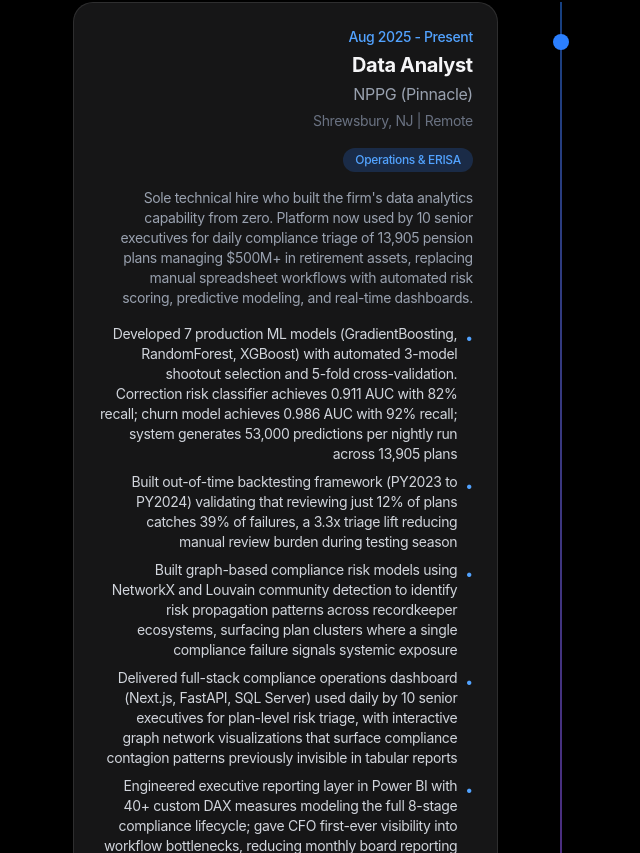
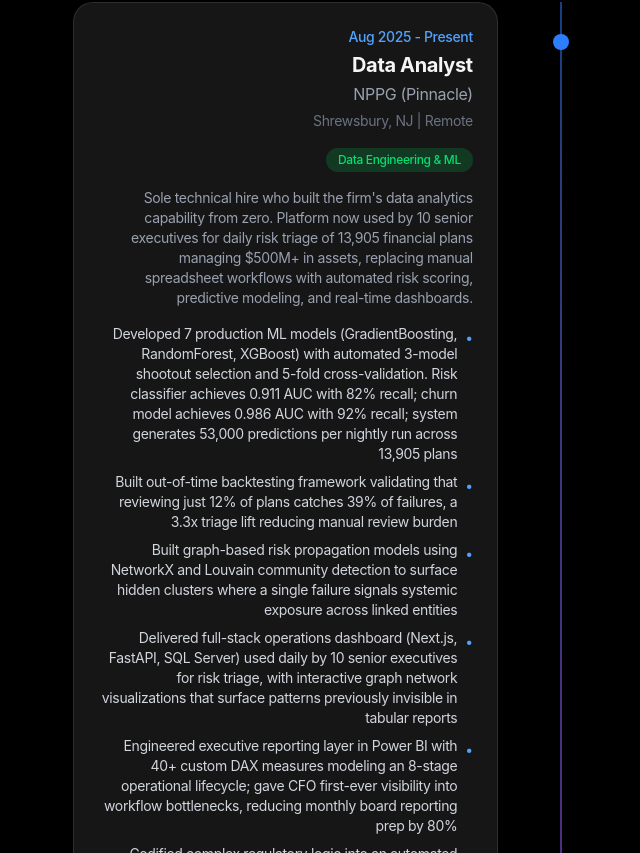
Before and after one commit to inSideos-designs/portfolio, a Next.js app: page /experience in a window 1280 px wide. Shown: the part 327-1180 px from the top of the page, without its empty margins (79-719 px from the left). Built offline with nearby package versions, Linux system fonts and the light colour scheme.

Commit message:
Remove 401k/compliance jargon, keep technical ML terms

```diff
--- a/src/app/experience/page.tsx
+++ b/src/app/experience/page.tsx
@@ -8,15 +8,15 @@
     company: 'NPPG (Pinnacle)',
     location: 'Shrewsbury, NJ | Remote',
     period: 'Aug 2025 - Present',
-    type: 'Operations & ERISA',
-    description: 'Sole technical hire who built the firm\'s data analytics capability from zero. Platform now used by 10 senior executives for daily compliance triage of 13,905 pension plans managing $500M+ in retirement assets, replacing manual spreadsheet workflows with automated risk scoring, predictive modeling, and real-time dashboards.',
+    type: 'Data Engineering & ML',
+    description: 'Sole technical hire who built the firm\'s data analytics capability from zero. Platform now used by 10 senior executives for daily risk triage of 13,905 financial plans managing $500M+ in assets, replacing manual spreadsheet workflows with automated risk scoring, predictive modeling, and real-time dashboards.',
     achievements: [
-      'Developed 7 production ML models (GradientBoosting, RandomForest, XGBoost) with automated 3-model shootout selection and 5-fold cross-validation. Correction risk classifier achieves 0.911 AUC with 82% recall; churn model achieves 0.986 AUC with 92% recall; system generates 53,000 predictions per nightly run across 13,905 plans',
-      'Built out-of-time backtesting framework (PY2023 to PY2024) validating that reviewing just 12% of plans catches 39% of failures, a 3.3x triage lift reducing manual review burden during testing season',
-      'Built graph-based compliance risk models using NetworkX and Louvain community detection to identify risk propagation patterns across recordkeeper ecosystems, surfacing plan clusters where a single compliance failure signals systemic exposure',
-      'Delivered full-stack compliance operations dashboard (Next.js, FastAPI, SQL Server) used daily by 10 senior executives for plan-level risk triage, with interactive graph network visualizations that surface compliance contagion patterns previously invisible in tabular reports',
-      'Engineered executive reporting layer in Power BI with 40+ custom DAX measures modeling the full 8-stage compliance lifecycle; gave CFO first-ever visibility into workflow bottlenecks, reducing monthly board reporting prep by 80%',
-      'Codified IRS regulatory logic (IRC 401(k)/401(m) dual-prong ADP/ACP testing, 416 Top Heavy, Safe Harbor classification) into an automated compliance engine with per-plan audit trail generation. Each missed ADP/ACP failure exposes plans to 10% excise tax; on a $5M plan, that is $500K in avoidable penalties',
+      'Developed 7 production ML models (GradientBoosting, RandomForest, XGBoost) with automated 3-model shootout selection and 5-fold cross-validation. Risk classifier achieves 0.911 AUC with 82% recall; churn model achieves 0.986 AUC with 92% recall; system generates 53,000 predictions per nightly run across 13,905 plans',
+      'Built out-of-time backtesting framework validating that reviewing just 12% of plans catches 39% of failures, a 3.3x triage lift reducing manual review burden',
+      'Built graph-based risk propagation models using NetworkX and Louvain community detection to surface hidden clusters where a single failure signals systemic exposure across linked entities',
+      'Delivered full-stack operations dashboard (Next.js, FastAPI, SQL Server) used daily by 10 senior executives for risk triage, with interactive graph network visualizations that surface patterns previously invisible in tabular reports',
+      'Engineered executive reporting layer in Power BI with 40+ custom DAX measures modeling an 8-stage operational lifecycle; gave CFO first-ever visibility into workflow bottlenecks, reducing monthly board reporting prep by 80%',
+      'Codified complex regulatory logic into an automated rules engine with per-entity audit trail generation. Each missed failure exposes the firm to penalties up to $500K per case',
     ],
     tags: ['Python', 'Dagster', 'scikit-learn', 'FastAPI', 'Next.js', 'SQL Server', 'Power BI', 'NetworkX'],
   },
--- a/src/app/page.tsx
+++ b/src/app/page.tsx
@@ -19,7 +19,7 @@
           <ProjectCard
             title="NPPG Predictive Analytics"
             category="Data Engineering & ML"
-            description="Production ML platform generating 53,000 predictions per nightly run across 13,905 pension plans. 0.911 AUC risk model, graph-based compliance analytics, used daily by 10 senior executives."
+            description="Production ML platform generating 53,000 predictions per nightly run across 13,905 financial plans. 0.911 AUC risk model, graph-based analytics, used daily by 10 senior executives."
             imageUrl={`${basePath}/projects/nppg-pipelines.jpeg`}
           />
           <ProjectCard
--- a/src/app/projects/page.tsx
+++ b/src/app/projects/page.tsx
@@ -61,7 +61,7 @@
 const featuredProjects = [
   {
     title: 'NPPG Predictive Analytics',
-    description: 'Production ML platform scoring 13,905 pension plans managing $500M+ in retirement assets. 7 models (0.911 AUC correction risk, 0.986 AUC churn) generate 53,000 predictions per nightly run. Graph-based risk propagation using NetworkX/Louvain community detection surfaces compliance contagion across recordkeeper ecosystems. Out-of-time backtesting confirms reviewing 12% of plans catches 39% of failures (3.3x triage lift). Used daily by 10 senior executives.',
+    description: 'Production ML platform scoring 13,905 financial plans managing $500M+ in assets. 7 models (0.911 AUC risk prediction, 0.986 AUC churn) generate 53,000 predictions per nightly run. Graph-based risk propagation using NetworkX/Louvain community detection surfaces hidden failure patterns across linked entities. Out-of-time backtesting confirms reviewing 12% of plans catches 39% of failures (3.3x triage lift). Used daily by 10 senior executives.',
     images: [
       `${basePath}/projects/nppg-pipelines.jpeg`,
       `${basePath}/projects/nppg-analytics.png`,
@@ -120,8 +120,8 @@
 const projects = [
   {
     title: 'Enterprise Power BI Analytics Platform',
-    description: 'Engineered executive reporting layer with 40+ custom DAX measures modeling the full 8-stage compliance lifecycle (census collection through government filing). Gave CFO first-ever visibility into workflow bottlenecks across 13K+ work units.',
-    impact: 'Reduced monthly board reporting prep by 80%, supporting $500M+ in retirement plan assets',
+    description: 'Engineered executive reporting layer with 40+ custom DAX measures modeling a full 8-stage operational lifecycle. Gave CFO first-ever visibility into workflow bottlenecks across 13K+ work units.',
+    impact: 'Reduced monthly board reporting prep by 80%, supporting $500M+ in managed assets',
     tags: ['Power BI', 'DAX', 'ETL', 'Data Modeling'],
     category: 'analytics',
   },
```
